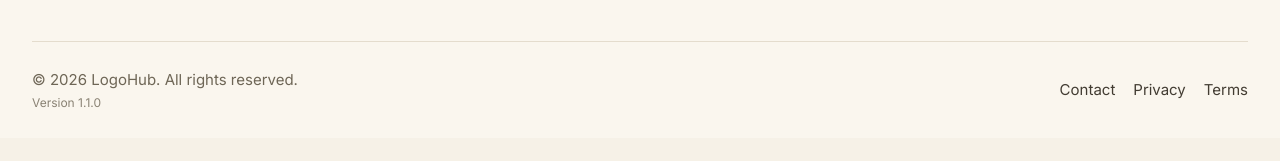
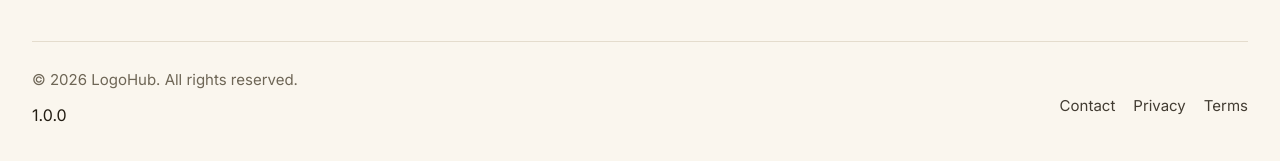
Before and after one commit to nani-lanke/logohub, a website: page termsandconditions.html in a window 1280 px wide. Shown: the part 5059-5220 px from the top of the page. Before the commit the page ends 5197 px from the top, so only its background shows below. Drawn offline with nearby package versions, Linux system fonts and the light colour scheme.

Commit message:
Update termsandconditions.html

```diff
--- a/termsandconditions.html
+++ b/termsandconditions.html
@@ -549,7 +549,7 @@
       <div class="footer-bottom">
         <div>
           <p class="footer-copy">&copy; <span id="year">2026</span> LogoHub. All rights reserved.</p>
-          <p class="footer-version">Version 1.1.0</p>
+          <p class="footer-"> 1.0.0</p>
         </div>
         <div class="footer-mini-links">
           <a href="mailto:support@logohub.in">Contact</a>
```
